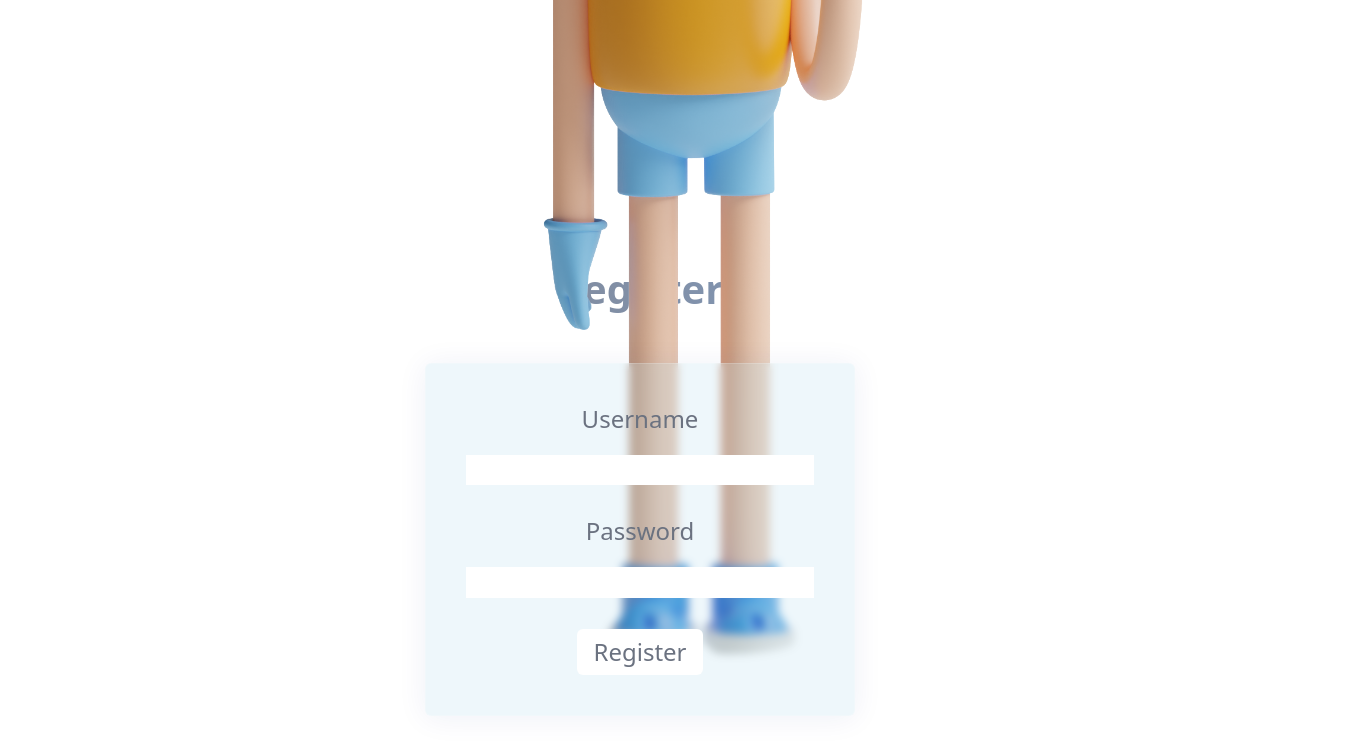
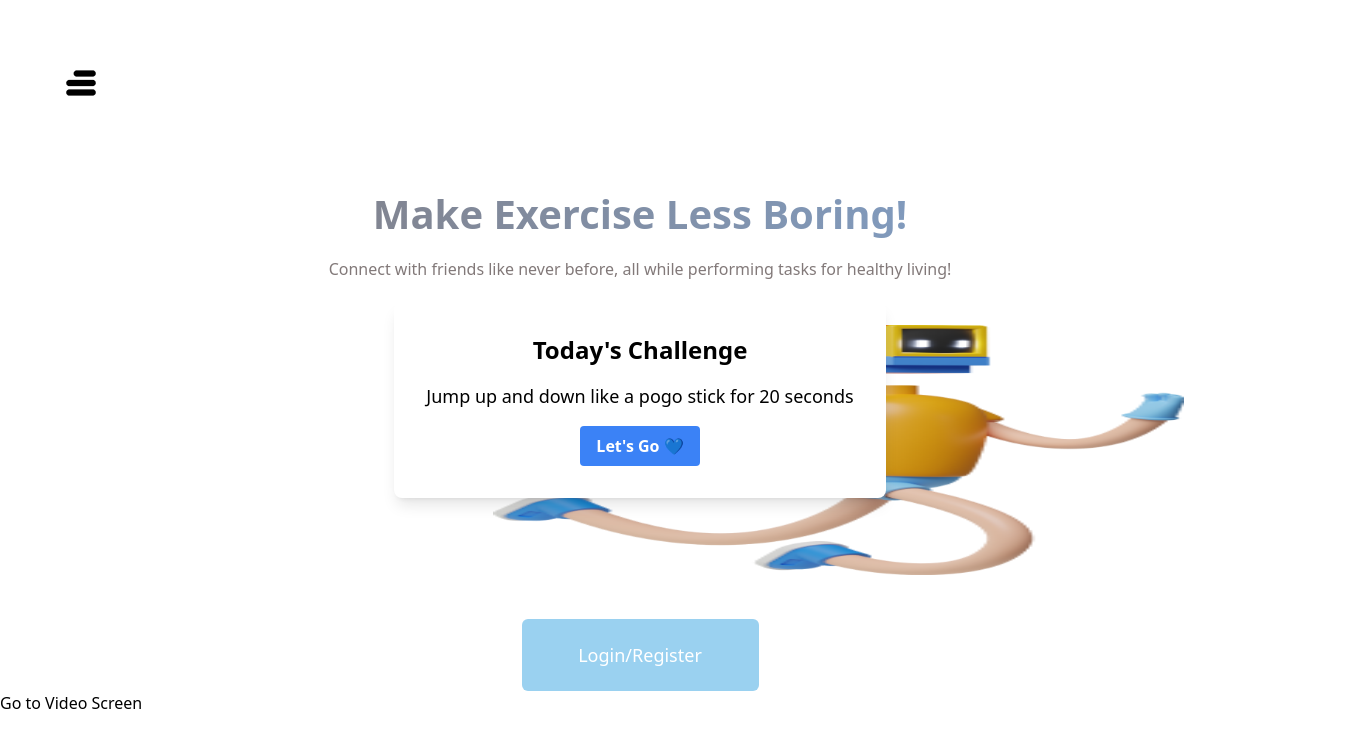
Before and after one commit to myung03/produHacks, a React (Vite) app in the folder client/: page / in a window 1280 px wide. Shown: the top 754 px of the page, 1360 px wide, since content can reach past the window. Built offline with nearby package versions, Linux system fonts and the light colour scheme.

Commit message:
completed animations for homepage

```diff
--- a/client/src/App.jsx
+++ b/client/src/App.jsx
@@ -15,7 +15,7 @@ import FriendsPage from "./pages/FriendsPage";
 const router = createBrowserRouter([
   {
     path: "/",
-    element: <RegisterPage />,
+    element: <Home />,
   },
   {
     path: "/login",
@@ -38,7 +38,7 @@ const router = createBrowserRouter([
     element: <FriendsPage />,
   },
   { path:"/register",
-    element: <Home/>,
+    element: <RegisterPage />,
   },
 ]);
 
@@ -47,6 +47,7 @@ function App() {
 
   return (
     <div>
+      <HeroPage></HeroPage>
     <LoginContext.Provider value={{ loginState, setLoginState }}>
       <div className="App">
         <Header />
--- a/client/src/components/Hero.jsx
+++ b/client/src/components/Hero.jsx
@@ -1,26 +1,30 @@
 import React from 'react'
 import { heroimg } from '../../assets/index';
+import { motion, AnimatePresence } from 'framer-motion';
+import  { slideAnimation } from '../constants';
 import style from '../style';
 
 const Hero = () => {
   return (
+    <AnimatePresence>
     <div className={`${style.paddingX} flex align-center justify-center flex-col gap-3`}>
-      <h1 className={`${style.heading2} text-center text-gradient`}>
+      <h1 className={`${style.heading2} leading-snug text-center text-gradient`}>
         Make Exercise Less Boring!
       </h1>
-      <p className="text-[#827979] text-center mt-[1rem]">Connect with friends like never before,
+      <p className="text-[#827979] text-center mt-[0.25rem]">Connect with friends like never before,
 all while performing tasks for healthy living! </p>
-<div className={`flex justify-end align-center`}>
-  <div className="left-1 top-10 relative dot-gradient rounded-full w-[20px] h-[20px]"/>
-  <div className="right-12 top-40 relative dot-gradient rounded-full w-[20px] h-[20px]"/>
-  <div className="left-3 top-32 relative dot-gradient rounded-full w-[20px] h-[20px]"/>
-      <img src={heroimg} className="w-[60%] h-[250px] mt-[2rem] mr-[2rem]"/>
-      </div>
+<motion.div {...slideAnimation('left')} className={`flex justify-end align-center`}>
+  <motion.div {...slideAnimation('left')} className="left-1 top-10 relative dot-gradient rounded-full w-[20px] h-[20px]"/>
+  <motion.div  {...slideAnimation('left')} className="right-12 top-40 relative dot-gradient rounded-full w-[20px] h-[20px]"/>
+  <motion.div {...slideAnimation('left')} className="left-3 top-32 relative dot-gradient rounded-full w-[20px] h-[20px]"/>
+      <motion.img src={heroimg} className="w-[60%] h-[250px] mt-[2rem] mr-[2rem]"/>
+      </motion.div>
 
       <button className={`${style.paragraph}  text-white bg-[#9AD1F0] mt-[2rem] w-[237px] h-[72px] cursor-pointer rounded-md mx-auto `}>
         Login/Register
     </button>
     </div>
+    </AnimatePresence>
   )
 }
 
--- a/client/src/constants.js
+++ b/client/src/constants.js
@@ -21,50 +21,3 @@ export const slideAnimation = (direction) => {
     },
   };
 };
-
-export const fadeAnimation = {
-  initial: {
-    opacity: 0,
-    transition: { ...transition, delay: 0.5 },
-  },
-  animate: {
-    opacity: 1,
-    transition: { ...transition, delay: 0 },
-  },
-  exit: {
-    opacity: 0,
-    transition: { ...transition, delay: 0 },
-  },
-};
-
-export const headTextAnimation = {
-  initial: { x: 100, opacity: 0 },
-  animate: { x: 0, opacity: 1 },
-  transition: {
-    type: "spring",
-    damping: 5,
-    stiffness: 40,
-    restDelta: 0.001,
-    duration: 0.3,
-  },
-};
-
-export const headContentAnimation = {
-  initial: { y: 100, opacity: 0 },
-  animate: { y: 0, opacity: 1 },
-  transition: {
-    type: "spring",
-    damping: 7,
-    stiffness: 30,
-    restDelta: 0.001,
-    duration: 0.6,
-    delay: 0.2,
-    delayChildren: 0.2,
-  },
-};
-
-export const headContainerAnimation = {
-  initial: { x: -100, opacity: 0, transition: { ...transition, delay: 0.5 } },
-  animate: { x: 0, opacity: 1, transition: { ...transition, delay: 0 } },
-  exit: { x: -100, opacity: 0, transition: { ...transition, delay: 0 } },
-};
```
